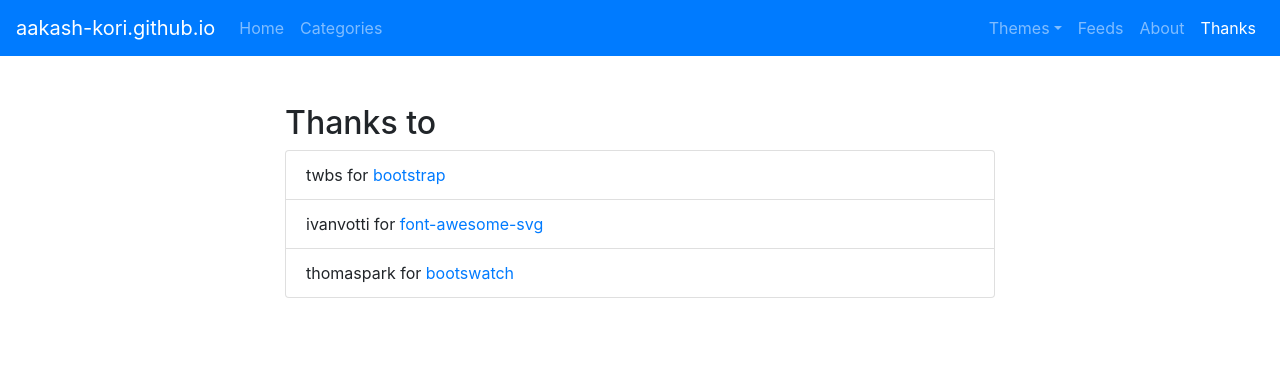
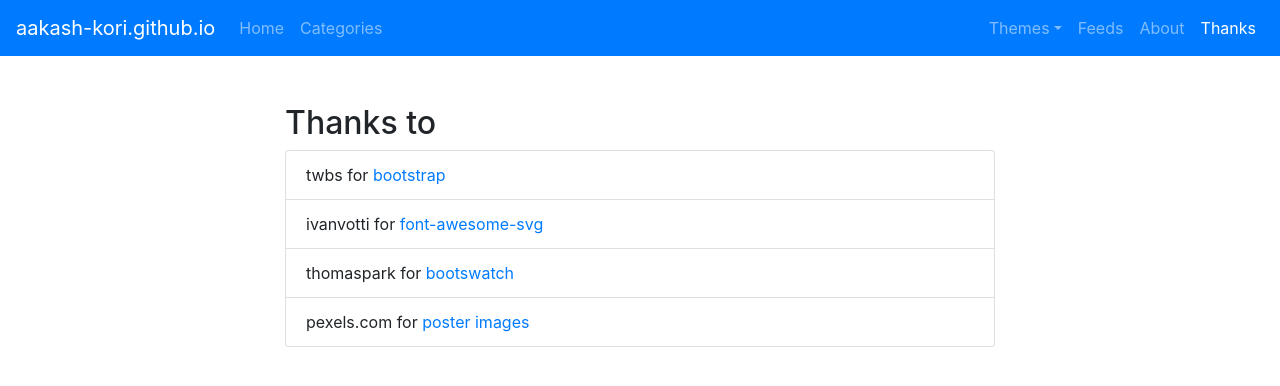
Before and after one commit to aakash-kori/aakash-kori.github.io, a Jekyll site: the page built from html_pages/thanks.html, in a window 1280 px wide. Shown: the top 386 px of the page. Built offline with Jekyll 4.4.1, drawn with Linux system fonts in a browser that asks for light colours.

Commit message:
added default poster

```diff
--- a/_config.yml
+++ b/_config.yml
@@ -12,6 +12,11 @@ thanks:
       name: bootswatch,
       link: "https://github.com/thomaspark/bootswatch",
     }
+  - {
+      author: pexels.com,
+      name: poster images,
+      link: "https://www.pexels.com",
+    }
 
 # default values
 defaults:
@@ -21,7 +26,7 @@ defaults:
       type: "posts"
     values:
       layout: post
-      poster: ""
+      poster: "blog.jpg"
       category: "misc"
       tags: []
       desc: ""
```
Also changed, not shown: posters/blog.jpg (added).
